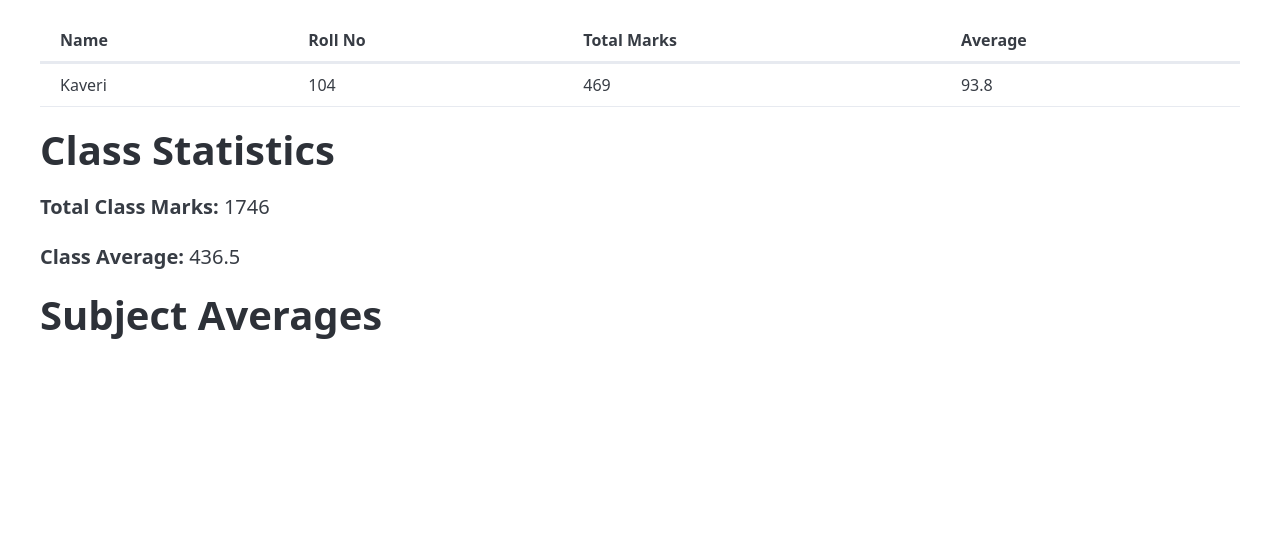
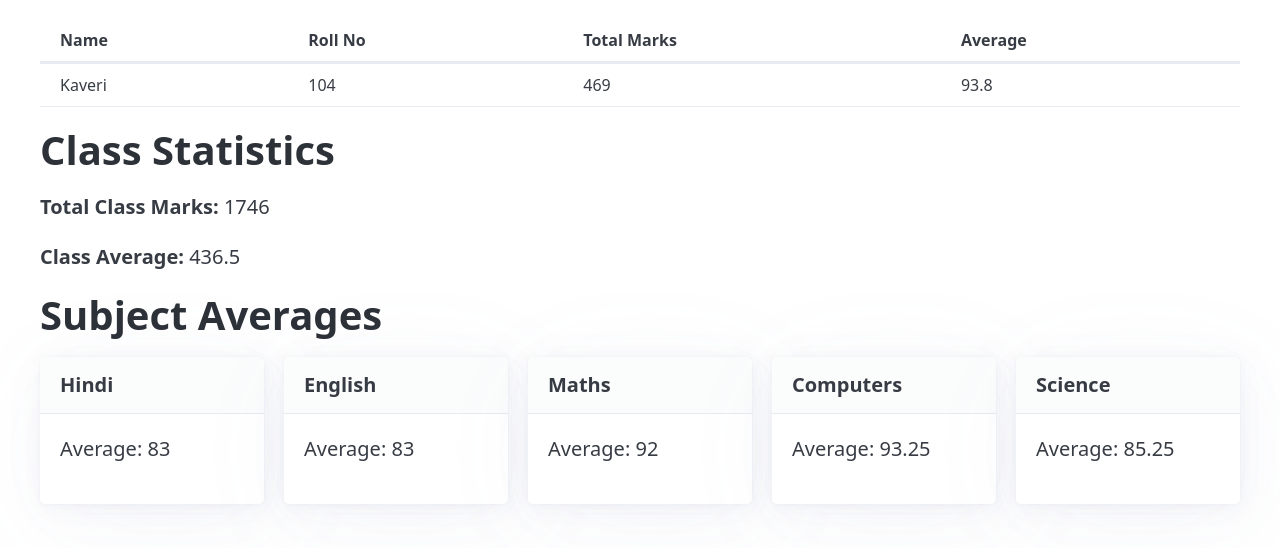
Before and after one commit to Sourabhpande532/BlueberryClassStats, a plain HTML site: page index.html in a window 1280 px wide. Shown: the part 586-1134 px from the top of the page. Before the commit the page ends 963 px from the top, so only its background shows below. Drawn offline with nearby package versions, Linux system fonts and the light colour scheme.

Commit message:
feat: build analysis performance

```diff
--- a/index.html
+++ b/index.html
@@ -36,7 +36,7 @@
         </section>
         <section>
             <h1>Subject Averages</h1>
-            <div id="subjectAverage"></div>
+            <div class="grid" id="subjectAverage"></div>
         </section>
     </main>
     <script>
@@ -158,8 +158,8 @@
         const classAverage = totalMark / studentsData.length;
         classStatisticsReport.innerHTML = `<p><strong>Total Class Marks:</strong> ${ totalMark }</p>
         <p><strong>Class Average: </strong> ${ classAverage }</p>`
-        const subjectAverage = document.getElementById( "subjectAverage" );
-        const subjectAverages = studentsData.reduce( ( acc, curr ) => {
+
+        const { hindiTotal, englishTotal, mathsTotal, computersTotal, scienceTotal } = studentsData.reduce( ( acc, curr ) => {
             acc.hindiTotal += curr.hindi;
             acc.englishTotal += curr.english;
             acc.mathsTotal += curr.maths;
@@ -167,9 +167,36 @@
             acc.scienceTotal += curr.science;
             return acc;
         }, { hindiTotal: 0, englishTotal: 0, mathsTotal: 0, computersTotal: 0, scienceTotal: 0 } )
-        console.log(subjectAverages);
 
+        const subjectAvg = {
+            hindi: hindiTotal / studentsData.length,
+            english: englishTotal / studentsData.length,
+            maths: mathsTotal / studentsData.length,
+            computers: computersTotal / studentsData.length,
+            science: scienceTotal / studentsData.length,
+        }
+
+        const subjectCapsPopulate = {
+            hindi: "Hindi",
+            english: "English",
+            maths: "Maths",
+            computers: "Computers",
+            science: "Science",
+        }
+
+        let subjectHtml = "";
+        const subjects = ["hindi", "english", "maths", "computers", "science"];
+        subjects.map( ( eachSubjecct ) => {
+            return (
+                subjectHtml += `<article>
+                    <header><strong>${ subjectCapsPopulate[eachSubjecct] }</strong></header>
+                    <p>Average: ${ subjectAvg[eachSubjecct] }</p>
+                </article>`)
+        } )
+        const subjectAverage1 = document.getElementById( "subjectAverage" );
+        subjectAverage1.innerHTML = subjectHtml;
     </script>
+
 </body>
 
 </html>
```
